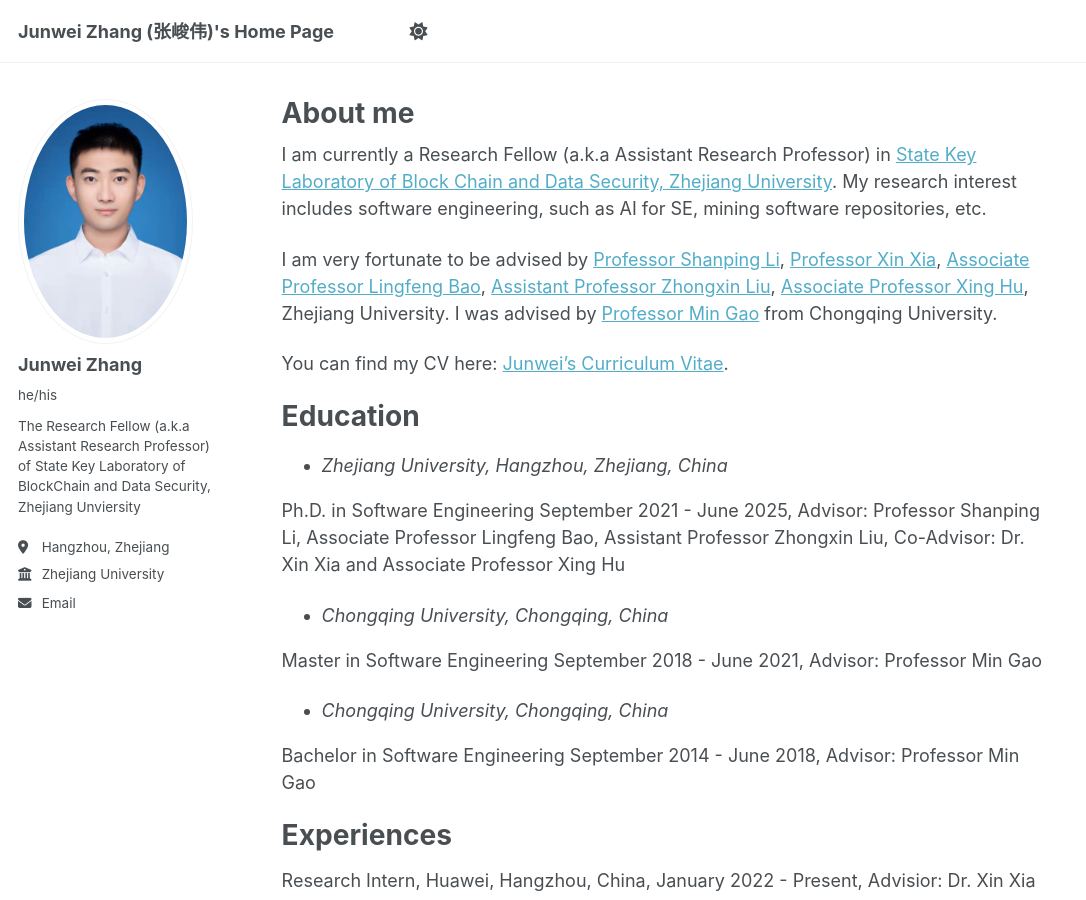
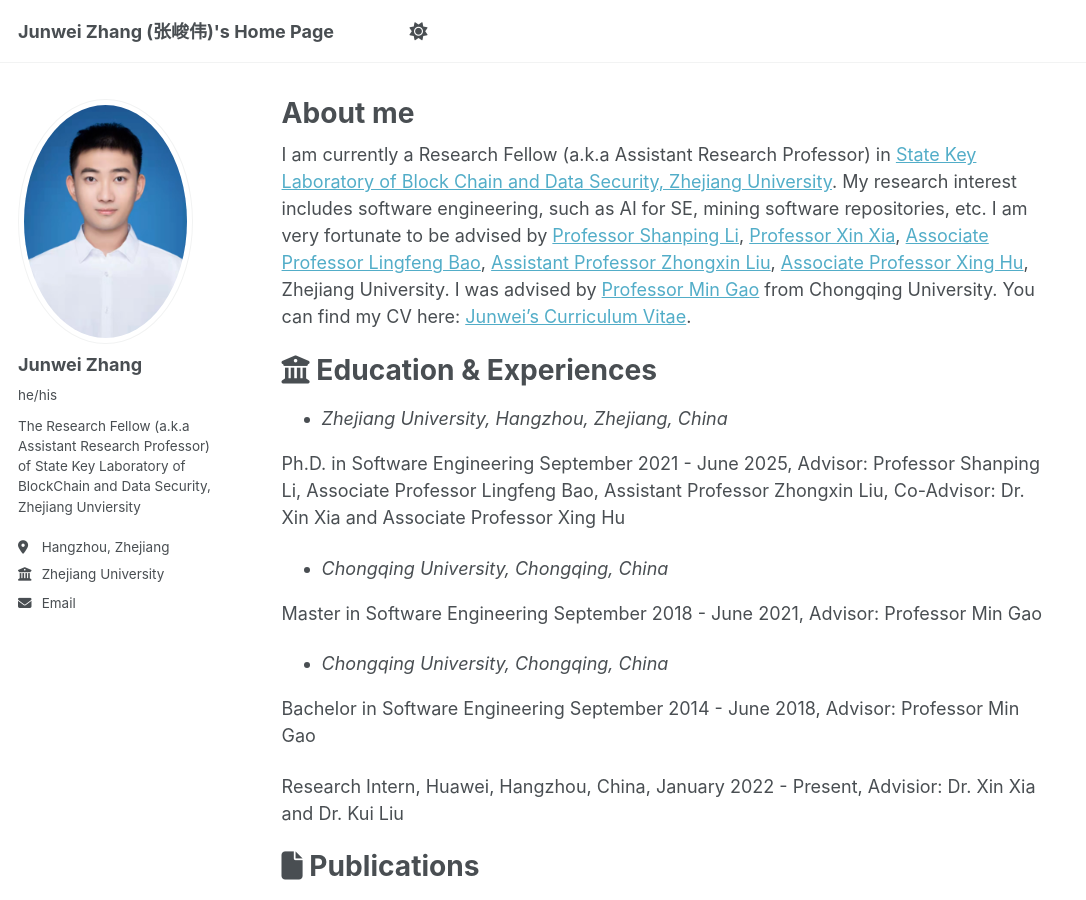
Before and after one commit to jw-zhang-zju/jw-zhang-zju.github.io, a Jekyll site: the page built from _pages/about.md, in a window 1280 px wide and 900 px high. Shown: the whole window, without its empty margins (0-1086 px from the left). Built offline with Jekyll 4.4.1, drawn with Linux system fonts in a browser that asks for light colours.

Commit message:
Update about.md

```diff
--- a/_pages/about.md
+++ b/_pages/about.md
@@ -7,14 +7,10 @@ redirect_from:
   - /about.html
 ---
 
-I am currently a Research Fellow (a.k.a Assistant Research Professor) in [State Key Laboratory of Block Chain and Data Security, Zhejiang University](https://www.zju.edu.cn/). My research interest includes software engineering, such as AI for SE, mining software repositories, etc.
-
-I am very fortunate to be advised by [Professor Shanping Li](https://person.zju.edu.cn/0087125), [Professor Xin Xia](https://xin-xia.github.io/),  [Associate Professor Lingfeng Bao](https://baolingfeng.github.io/), [Assistant Professor Zhongxin Liu](https://zhongxin-liu.github.io/), [Associate Professor Xing Hu](https://xing-hu.github.io/), Zhejiang University. I was advised by [Professor Min Gao](https://scholar.google.com/citations?user=K8oe7sMAAAAJ&hl=zh-CN) from Chongqing University.
-
-You can find my CV here: [Junwei's Curriculum Vitae](../assets/Curriculum_Vitae.pdf).
+I am currently a Research Fellow (a.k.a Assistant Research Professor) in [State Key Laboratory of Block Chain and Data Security, Zhejiang University](https://www.zju.edu.cn/). My research interest includes software engineering, such as AI for SE, mining software repositories, etc. I am very fortunate to be advised by [Professor Shanping Li](https://person.zju.edu.cn/0087125), [Professor Xin Xia](https://xin-xia.github.io/),  [Associate Professor Lingfeng Bao](https://baolingfeng.github.io/), [Assistant Professor Zhongxin Liu](https://zhongxin-liu.github.io/), [Associate Professor Xing Hu](https://xing-hu.github.io/), Zhejiang University. I was advised by [Professor Min Gao](https://scholar.google.com/citations?user=K8oe7sMAAAAJ&hl=zh-CN) from Chongqing University. You can find my CV here: [Junwei's Curriculum Vitae](../assets/Curriculum_Vitae.pdf).
 
 
-# Education
+# <i class="fa-solid fa-building-columns"></i> Education & Experiences
 
 * *Zhejiang University, Hangzhou, Zhejiang, China*
 
@@ -28,15 +24,12 @@ Master in Software Engineering  September 2018 - June 2021, Advisor: Professor M
 
 Bachelor in Software Engineering September 2014 - June 2018, Advisor: Professor Min Gao
 
-
-# Experiences
-
 Research Intern, Huawei, Hangzhou, China, January 2022 - Present, Advisior: Dr. Xin Xia and Dr. Kui Liu
 
 
-# Publications
+# <i class="fa-solid fa-file"></i> Publications
 
-## 2025:
+### 2025:
 [C9] Yongqian Chen, <b>Junwei Zhang</b>, Xing Hu, Xin Xia. "Multi-Stage Generation of Rust Unit Tests with LLMs" 32nd Asia-Pacific Software Engineering Conference (APSEC 2025), Accepted as a Full Paper
 
 [J5] <b>Junwei Zhang</b>, Xing Hu, Shing-Chi Cheung, Xin Xia, Shanping Li. “Automated Unit Test Generation via Chain of Thought Prompt and Reinforcement Learning from Coverage Feedback”. ACM Transactions on Software Engineering and Methodology (TOSEM). Accepted as a Full Paper
@@ -47,7 +40,7 @@ Research Intern, Huawei, Hangzhou, China, January 2022 - Present, Advisior: Dr.
 
 [C6] Xuancheng Jin, Zhuang Liu, <b>Junwei Zhang</b>, Xing Hu*, Xin Xia. "TRACETS4J: A Traceable Unit Test Generation Dataset". 32nd International Conference on Software Analysis, Evolution and Reengineering (SANER 2025), Accepted as a Full Paper
 
-## 2024:
+### 2024:
 
 [C6] <b>Junwei Zhang</b>, Xing Hu*, Lingfeng Bao, Xin Xia, Shanping Li. "Dual Prompt-Based Few-Shot Learning for Automated Vulnerability Patch Localization". International Conference on Software Analysis, Evolution and Reengineering (SANER 2024), Accepted as a Full Paper
 
@@ -55,15 +48,15 @@ Research Intern, Huawei, Hangzhou, China, January 2022 - Present, Advisior: Dr.
 
 [C4] <b>Junwei Zhang</b>, Zhongxin Liu, Lingfeng Bao, Zhenchang Xing, Xing Hu, Xin Xia. "Inside Bug Report Templates: An Empirical Study on Bug Report Templates in Open-Source Software". Internetware 2024
 
-## 2023:
+### 2023:
 
 [J4] <b>Junwei Zhang</b>, Zhongxin Liu, Xing Hu, Xin Xia, Shanping Li. "Vulnerability Detection by Learning from Syntax-Based Execution Paths of Code". IEEE Transactions on Software Engineering (TSE), Accepted as a Full Paper
 
-## 2022:
+### 2022:
 
 [J3] Zongwei Wang, Min Gao, Jundong Li, <b>Junwei Zhang</b>, Jiang Zhong. Gray-Box Shilling Attack: An Adversarial Learning Approach. ACM Trans. Intell. Syst. Technol. 13(5): 82:1-82:21 (2022)
 
-## 2021:
+### 2021:
 
 [J2] <b>Junwei Zhang</b>, Min Gao, Junliang Yu, Linda Yang, Zongwei Wang, Qingyu Xiong. "Path-based reasoning over heterogeneous networks for recommendation via bidirectional modeling". Neurocomputing 461: 438-449 (2021)
 
@@ -73,13 +66,12 @@ Research Intern, Huawei, Hangzhou, China, January 2022 - Present, Advisior: Dr.
 
 [C2] Meiling Chao, Min Gao, <b>Junwei Zhang</b>, Zongwei Wang, Quanwu Zhao, Yulin He. "PATR: A Novel Poisoning Attack Based on Triangle Relations Against Deep Learning-Based Recommender Systems". CollaborateCom (2) 2021: 435-450
 
-## 2019:
+### 2019:
 
 [C1] 	<b>Junwei Zhang</b>, Min Gao, Junliang Yu, Xinyi Wang, Yuqi Song, Qingyu Xiong. "Nonlinear Transformation for Multiple Auxiliary Information in Music Recommendation". IJCNN 2019: 1-8
 
-# Professional Services
 
-## Journal Reviewer:
+# <i class="fa-solid fa-pen-to-square"></i> Professional Services
 
 Invited Reviewer for IEEE Transactions on Software Engineering (TSE)
 
@@ -93,7 +85,8 @@ Invited Reviewer for Journal of Software: Evolution and Process (JSME)
 
 Invited Web Chair of [FORGE 2026](https://conf.researchr.org/home/forge-2026)
 
-# Useful Links
+
+# <i class="fa-solid fa-tag"></i> Useful Links
 
 1.[How to write great research paper](https://www.microsoft.com/en-us/research/academic-program/write-great-research-paper/)
 
```
